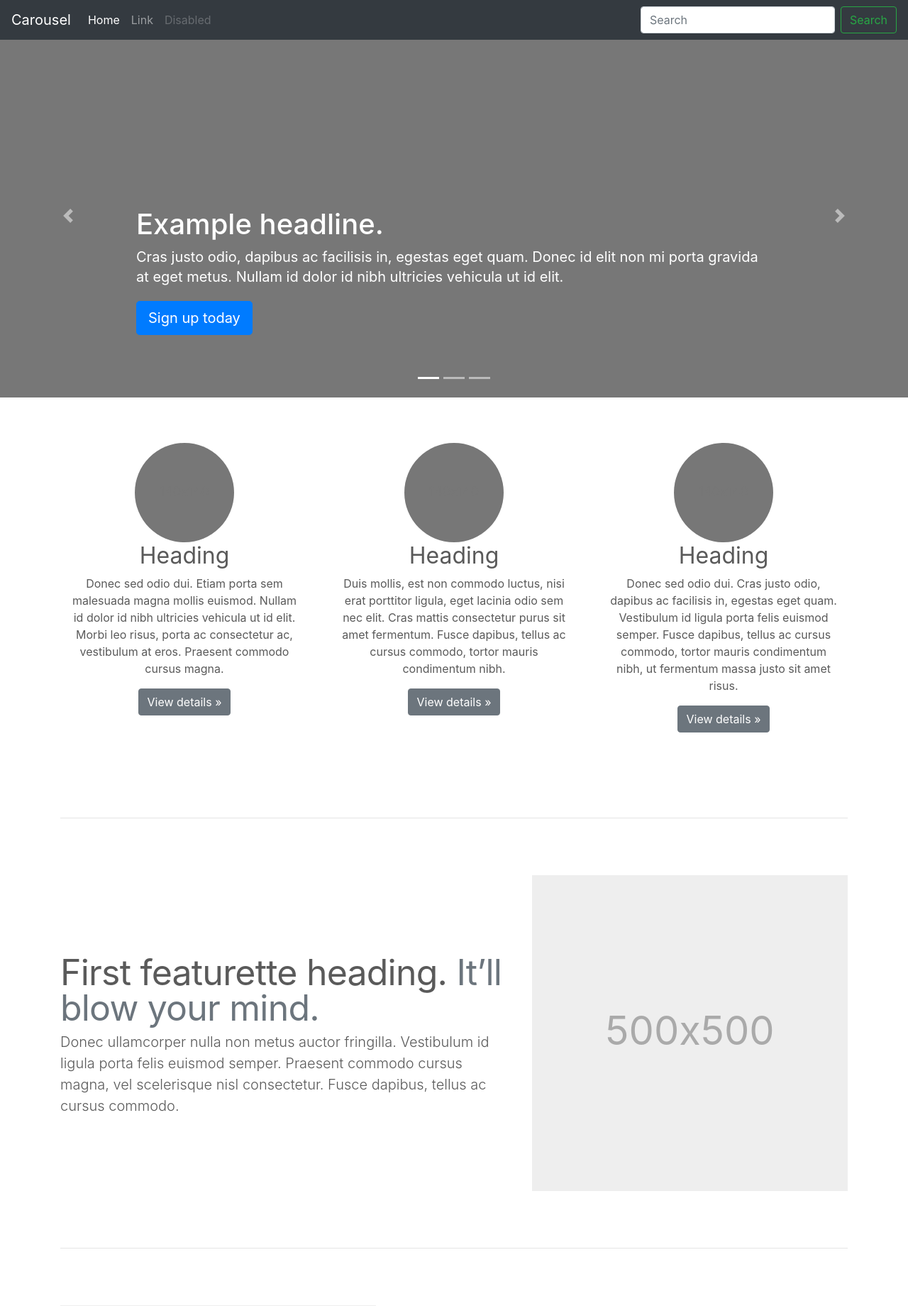
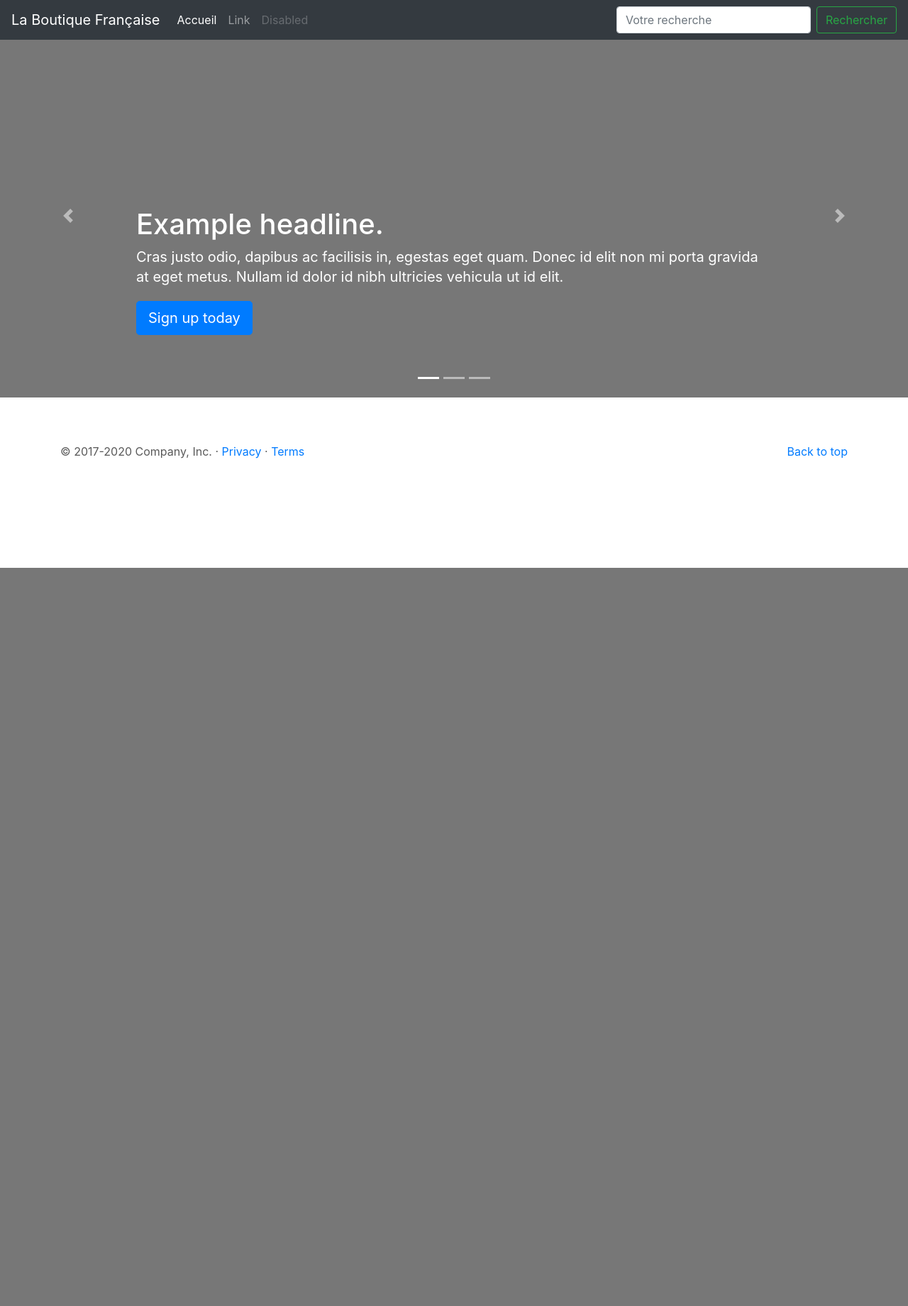
Before and after one commit to Artzaita/laboutiquefrancaise, a Symfony app: template templates/base.html.twig in a window 1280 px wide. Shown: the top 1840 px of the page at 71% size. After the commit the page ends 800 px from the top, so only its background shows below. Run offline with Twig, Linux system fonts and the light colour scheme; the template is opened without the code that fills it, so the values that code supplies are empty; some libraries are stand-ins or nearby versions.

Commit message:
installing bootstrap

```diff
--- a/templates/base.html.twig
+++ b/templates/base.html.twig
@@ -6,10 +6,10 @@
     <meta name="description" content="">
     <meta name="author" content="Mark Otto, Jacob Thornton, and Bootstrap contributors">
     <meta name="generator" content="Jekyll v4.1.1">
-    <title>Carousel Template · Bootstrap</title>
+    <title>{% block title%}La Boutique Française - 100% Made In France{% endblock %}</title>
 
     <!-- Bootstrap core CSS -->
-    <link href="bootstrap.css" rel="stylesheet">
+    <link href="{{ asset('assets/css/bootstrap.min.css') }}" rel="stylesheet">
 
     <style>
         .bd-placeholder-img {
@@ -28,19 +28,19 @@
         }
     </style>
     <!-- Custom styles for this template -->
-    <link href="carousel.css" rel="stylesheet">
+    <link href="{{ asset('assets/css/carousel.css') }}" rel="stylesheet">
 </head>
 <body>
 <header>
     <nav class="navbar navbar-expand-md navbar-dark fixed-top bg-dark">
-        <a class="navbar-brand" href="#">Carousel</a>
+        <a class="navbar-brand" href="{{path('app_home')}}">La Boutique Française</a>
         <button class="navbar-toggler" type="button" data-toggle="collapse" data-target="#navbarCollapse" aria-controls="navbarCollapse" aria-expanded="false" aria-label="Toggle navigation">
             <span class="navbar-toggler-icon"></span>
         </button>
         <div class="collapse navbar-collapse" id="navbarCollapse">
             <ul class="navbar-nav mr-auto">
                 <li class="nav-item active">
-                    <a class="nav-link" href="#">Home <span class="sr-only">(current)</span></a>
+                    <a class="nav-link" href="{{path('app_home')}}">Accueil <span class="sr-only">(current)</span></a>
                 </li>
                 <li class="nav-item">
                     <a class="nav-link" href="#">Link</a>
@@ -50,8 +50,8 @@
                 </li>
             </ul>
             <form class="form-inline mt-2 mt-md-0">
-                <input class="form-control mr-sm-2" type="text" placeholder="Search" aria-label="Search">
-                <button class="btn btn-outline-success my-2 my-sm-0" type="submit">Search</button>
+                <input class="form-control mr-sm-2" type="text" placeholder="Votre recherche" aria-label="Votre recherche">
+                <button class="btn btn-outline-success my-2 my-sm-0" type="submit">Rechercher</button>
             </form>
         </div>
     </nav>
@@ -114,70 +114,8 @@
 
     <div class="container marketing">
 
-        <!-- Three columns of text below the carousel -->
-        <div class="row">
-            <div class="col-lg-4">
-                <svg class="bd-placeholder-img rounded-circle" width="140" height="140" xmlns="http://www.w3.org/2000/svg" preserveAspectRatio="xMidYMid slice" focusable="false" role="img" aria-label="Placeholder: 140x140"><title>Placeholder</title><rect width="100%" height="100%" fill="#777"/><text x="50%" y="50%" fill="#777" dy=".3em">140x140</text></svg>
-                <h2>Heading</h2>
-                <p>Donec sed odio dui. Etiam porta sem malesuada magna mollis euismod. Nullam id dolor id nibh ultricies vehicula ut id elit. Morbi leo risus, porta ac consectetur ac, vestibulum at eros. Praesent commodo cursus magna.</p>
-                <p><a class="btn btn-secondary" href="#" role="button">View details &raquo;</a></p>
-            </div><!-- /.col-lg-4 -->
-            <div class="col-lg-4">
-                <svg class="bd-placeholder-img rounded-circle" width="140" height="140" xmlns="http://www.w3.org/2000/svg" preserveAspectRatio="xMidYMid slice" focusable="false" role="img" aria-label="Placeholder: 140x140"><title>Placeholder</title><rect width="100%" height="100%" fill="#777"/><text x="50%" y="50%" fill="#777" dy=".3em">140x140</text></svg>
-                <h2>Heading</h2>
-                <p>Duis mollis, est non commodo luctus, nisi erat porttitor ligula, eget lacinia odio sem nec elit. Cras mattis consectetur purus sit amet fermentum. Fusce dapibus, tellus ac cursus commodo, tortor mauris condimentum nibh.</p>
-                <p><a class="btn btn-secondary" href="#" role="button">View details &raquo;</a></p>
-            </div><!-- /.col-lg-4 -->
-            <div class="col-lg-4">
-                <svg class="bd-placeholder-img rounded-circle" width="140" height="140" xmlns="http://www.w3.org/2000/svg" preserveAspectRatio="xMidYMid slice" focusable="false" role="img" aria-label="Placeholder: 140x140"><title>Placeholder</title><rect width="100%" height="100%" fill="#777"/><text x="50%" y="50%" fill="#777" dy=".3em">140x140</text></svg>
-                <h2>Heading</h2>
-                <p>Donec sed odio dui. Cras justo odio, dapibus ac facilisis in, egestas eget quam. Vestibulum id ligula porta felis euismod semper. Fusce dapibus, tellus ac cursus commodo, tortor mauris condimentum nibh, ut fermentum massa justo sit amet risus.</p>
-                <p><a class="btn btn-secondary" href="#" role="button">View details &raquo;</a></p>
-            </div><!-- /.col-lg-4 -->
-        </div><!-- /.row -->
-
-
-        <!-- START THE FEATURETTES -->
-
-        <hr class="featurette-divider">
-
-        <div class="row featurette">
-            <div class="col-md-7">
-                <h2 class="featurette-heading">First featurette heading. <span class="text-muted">It’ll blow your mind.</span></h2>
-                <p class="lead">Donec ullamcorper nulla non metus auctor fringilla. Vestibulum id ligula porta felis euismod semper. Praesent commodo cursus magna, vel scelerisque nisl consectetur. Fusce dapibus, tellus ac cursus commodo.</p>
-            </div>
-            <div class="col-md-5">
-                <svg class="bd-placeholder-img bd-placeholder-img-lg featurette-image img-fluid mx-auto" width="500" height="500" xmlns="http://www.w3.org/2000/svg" preserveAspectRatio="xMidYMid slice" focusable="false" role="img" aria-label="Placeholder: 500x500"><title>Placeholder</title><rect width="100%" height="100%" fill="#eee"/><text x="50%" y="50%" fill="#aaa" dy=".3em">500x500</text></svg>
-            </div>
-        </div>
-
-        <hr class="featurette-divider">
-
-        <div class="row featurette">
-            <div class="col-md-7 order-md-2">
-                <h2 class="featurette-heading">Oh yeah, it’s that good. <span class="text-muted">See for yourself.</span></h2>
-                <p class="lead">Donec ullamcorper nulla non metus auctor fringilla. Vestibulum id ligula porta felis euismod semper. Praesent commodo cursus magna, vel scelerisque nisl consectetur. Fusce dapibus, tellus ac cursus commodo.</p>
-            </div>
-            <div class="col-md-5 order-md-1">
-                <svg class="bd-placeholder-img bd-placeholder-img-lg featurette-image img-fluid mx-auto" width="500" height="500" xmlns="http://www.w3.org/2000/svg" preserveAspectRatio="xMidYMid slice" focusable="false" role="img" aria-label="Placeholder: 500x500"><title>Placeholder</title><rect width="100%" height="100%" fill="#eee"/><text x="50%" y="50%" fill="#aaa" dy=".3em">500x500</text></svg>
-            </div>
-        </div>
-
-        <hr class="featurette-divider">
-
-        <div class="row featurette">
-            <div class="col-md-7">
-                <h2 class="featurette-heading">And lastly, this one. <span class="text-muted">Checkmate.</span></h2>
-                <p class="lead">Donec ullamcorper nulla non metus auctor fringilla. Vestibulum id ligula porta felis euismod semper. Praesent commodo cursus magna, vel scelerisque nisl consectetur. Fusce dapibus, tellus ac cursus commodo.</p>
-            </div>
-            <div class="col-md-5">
-                <svg class="bd-placeholder-img bd-placeholder-img-lg featurette-image img-fluid mx-auto" width="500" height="500" xmlns="http://www.w3.org/2000/svg" preserveAspectRatio="xMidYMid slice" focusable="false" role="img" aria-label="Placeholder: 500x500"><title>Placeholder</title><rect width="100%" height="100%" fill="#eee"/><text x="50%" y="50%" fill="#aaa" dy=".3em">500x500</text></svg>
-            </div>
-        </div>
-
-        <hr class="featurette-divider">
-
-        <!-- /END THE FEATURETTES -->
+        {% block content %}
+        {% endblock %}
 
     </div><!-- /.container -->
 
@@ -188,6 +126,6 @@
     </footer>
 </main>
 <script src="https://code.jquery.com/jquery-3.5.1.slim.min.js"></script>
-<script src="bootstrap.bundle.js"></script>
+<script src="{{ asset('assets/js/bootstrap.bundle.js') }}"></script>
 </body>
 </html>
```
Also changed, not shown: src/Controller/HomeController.php (added, +18 -0 lines), templates/home/index.html.twig (added, +70 -0 lines), 1 other file.
